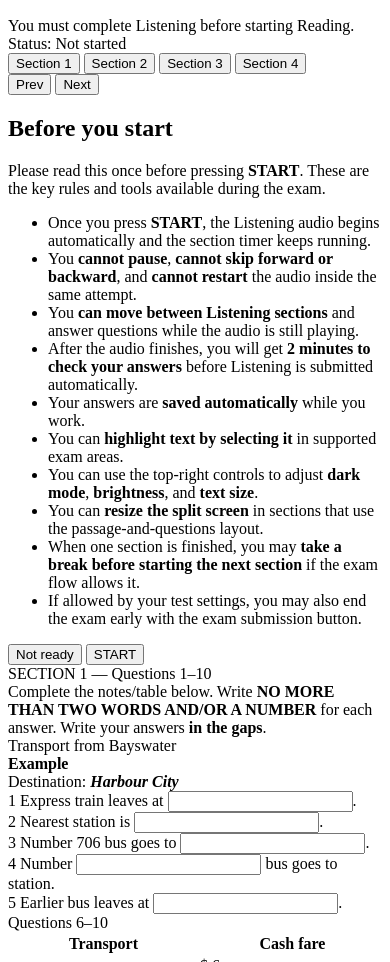
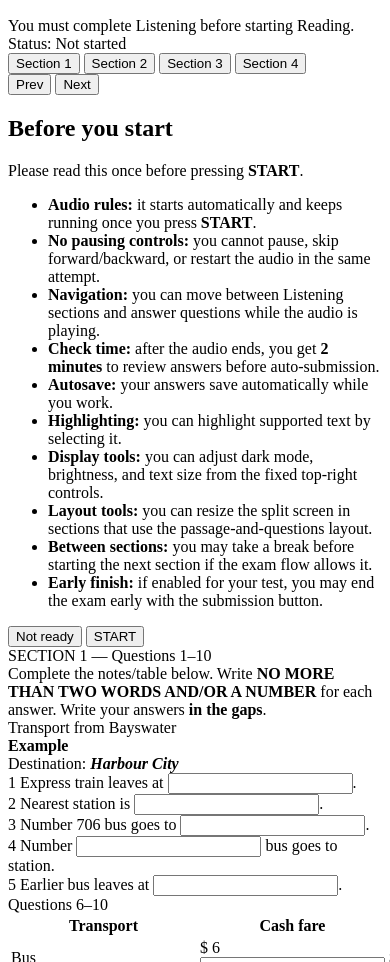
Before and after one commit to galandarmehdi-dev/IELTS, a website with bundled scripts: page index.html in a window 390 px wide. Shown: the part 7065-8027 px from the top of the page. Built offline with nearby package versions, Linux system fonts and the light colour scheme; a script that the page names is missing.

Commit message:
Compact listening warning modal

```diff
--- a/assets/css/listening.css
+++ b/assets/css/listening.css
@@ -112,43 +112,48 @@
   backdrop-filter:blur(6px);
 }
 .listen-modal-card{
-  width:min(820px, 100%);
-  max-height:min(760px, calc(100vh - 40px));
+  width:min(760px, 100%);
+  max-height:min(720px, calc(100vh - 40px));
   display:flex;
   flex-direction:column;
   border-radius:30px;
   border:1px solid rgba(255,255,255,.7);
   background:linear-gradient(180deg, #fffdf9 0%, #f4ede4 100%);
   box-shadow:0 30px 76px rgba(18,26,36,.24);
-  padding:26px;
+  padding:24px;
   overflow:hidden;
 }
 .listen-modal-card h2{
-  margin:0 0 10px;
+  margin:0 0 8px;
   font-family:"Space Grotesk", Arial, sans-serif;
-  font-size:32px;
-  line-height:1.02;
+  font-size:30px;
+  line-height:1.04;
   color:var(--ink);
 }
+.listen-modal-body{
+  min-height:0;
+  overflow:auto;
+  padding-right:6px;
+}
 .listen-modal-lead{
-  margin:0 0 14px;
+  margin:0 0 10px;
   color:var(--muted);
-  line-height:1.65;
+  line-height:1.5;
   font-weight:700;
 }
 .listen-modal-list{
-  margin:0 0 18px 18px;
+  margin:0 0 14px 18px;
   color:var(--text);
-  line-height:1.72;
-  overflow:auto;
-  padding-right:8px;
+  line-height:1.56;
+  font-size:15px;
 }
-.listen-modal-list li + li{ margin-top:8px; }
-.listen-modal-actions{ display:flex; justify-content:flex-end; gap:10px; flex-wrap:wrap; margin-top:auto; padding-top:6px; }
+.listen-modal-list li + li{ margin-top:6px; }
+.listen-modal-actions{ display:flex; justify-content:flex-end; gap:10px; flex-wrap:wrap; margin-top:8px; padding-top:6px; }
 @media (max-width: 720px){
   .listen-modal{ padding:14px; }
-  .listen-modal-card{ max-height:calc(100vh - 28px); padding:20px; border-radius:24px; }
-  .listen-modal-card h2{ font-size:28px; }
+  .listen-modal-card{ max-height:calc(100vh - 28px); padding:18px; border-radius:24px; }
+  .listen-modal-card h2{ font-size:26px; }
+  .listen-modal-list{ font-size:14px; line-height:1.5; }
 }
 
 .listen-body{ padding:20px 22px 24px; }
--- a/index.html
+++ b/index.html
@@ -1001,19 +1001,21 @@
       <div class="listen-modal" id="listenModal">
         <div class="listen-modal-card">
           <h2>Before you start</h2>
-          <p class="listen-modal-lead">Please read this once before pressing <b>START</b>. These are the key rules and tools available during the exam.</p>
-          <ul class="listen-modal-list">
-            <li>Once you press <b>START</b>, the Listening audio begins automatically and the section timer keeps running.</li>
-            <li>You <b>cannot pause</b>, <b>cannot skip forward or backward</b>, and <b>cannot restart</b> the audio inside the same attempt.</li>
-            <li>You <b>can move between Listening sections</b> and answer questions while the audio is still playing.</li>
-            <li>After the audio finishes, you will get <b>2 minutes to check your answers</b> before Listening is submitted automatically.</li>
-            <li>Your answers are <b>saved automatically</b> while you work.</li>
-            <li>You can <b>highlight text by selecting it</b> in supported exam areas.</li>
-            <li>You can use the top-right controls to adjust <b>dark mode</b>, <b>brightness</b>, and <b>text size</b>.</li>
-            <li>You can <b>resize the split screen</b> in sections that use the passage-and-questions layout.</li>
-            <li>When one section is finished, you may <b>take a break before starting the next section</b> if the exam flow allows it.</li>
-            <li>If allowed by your test settings, you may also end the exam early with the exam submission button.</li>
-          </ul>
+          <div class="listen-modal-body">
+            <p class="listen-modal-lead">Please read this once before pressing <b>START</b>.</p>
+            <ul class="listen-modal-list">
+              <li><b>Audio rules:</b> it starts automatically and keeps running once you press <b>START</b>.</li>
+              <li><b>No pausing controls:</b> you cannot pause, skip forward/backward, or restart the audio in the same attempt.</li>
+              <li><b>Navigation:</b> you can move between Listening sections and answer questions while the audio is playing.</li>
+              <li><b>Check time:</b> after the audio ends, you get <b>2 minutes</b> to review answers before auto-submission.</li>
+              <li><b>Autosave:</b> your answers save automatically while you work.</li>
+              <li><b>Highlighting:</b> you can highlight supported text by selecting it.</li>
+              <li><b>Display tools:</b> you can adjust dark mode, brightness, and text size from the fixed top-right controls.</li>
+              <li><b>Layout tools:</b> you can resize the split screen in sections that use the passage-and-questions layout.</li>
+              <li><b>Between sections:</b> you may take a break before starting the next section if the exam flow allows it.</li>
+              <li><b>Early finish:</b> if enabled for your test, you may end the exam early with the submission button.</li>
+            </ul>
+          </div>
           <div class="listen-modal-actions">
             <button class="btn secondary" id="cancelListeningBtn" type="button">Not ready</button>
             <button class="btn" id="startListeningBtn" type="button">START</button>
```
